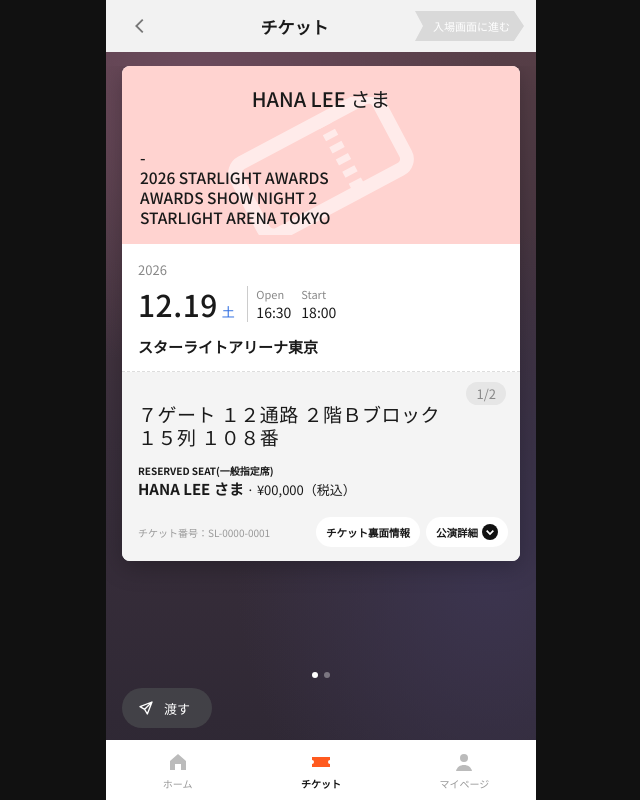
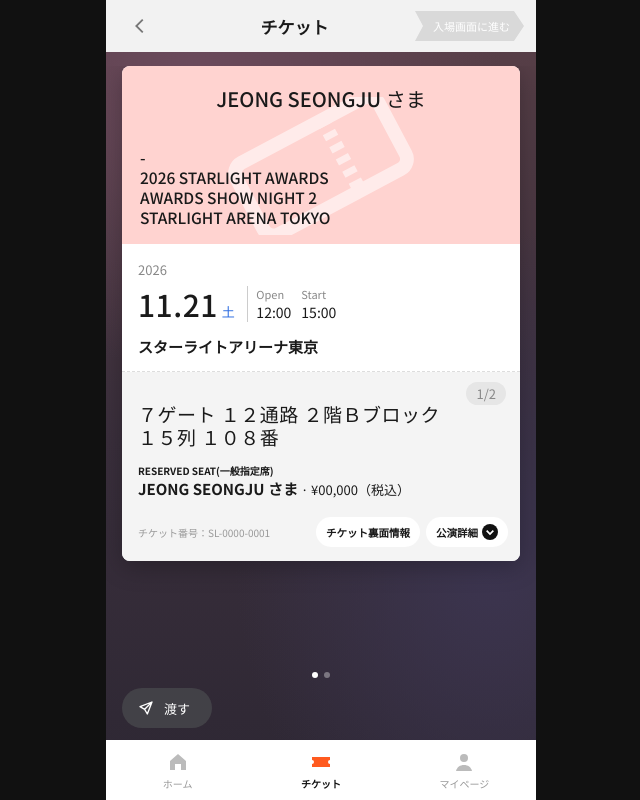
Before and after one commit to mer8731-maker/myhmp, a plain HTML site: page index.html in a window 1280 px wide. Shown: the whole page, without its empty margins (319-959 px from the left). Drawn offline with Linux system fonts and the light colour scheme.

Commit message:
Update names, date and times
Co-Authored-By: Claude Opus 5.5 <noreply@anthropic.com>
Claude-Session: https://claude.ai/code/session_01YLRzRMCUNuWrZUcCwhEsRQ

```diff
--- a/index.html
+++ b/index.html
@@ -34,7 +34,7 @@
                   <line x1="120" y1="25" x2="120" y2="95" stroke-dasharray="6 6"/>
                 </g>
               </svg>
-              <p class="holder">HANA LEE さま</p>
+              <p class="holder">JEONG SEONGJU さま</p>
               <p class="event">
                 -<br>
                 2026 STARLIGHT AWARDS<br>
@@ -46,10 +46,10 @@
             <div class="when">
               <span class="year">2026</span>
               <div class="when-row">
-                <span class="date">12.19<small>土</small></span>
+                <span class="date">11.21<small>土</small></span>
                 <div class="times">
-                  <div><span class="label">Open</span><span>16:30</span></div>
-                  <div><span class="label">Start</span><span>18:00</span></div>
+                  <div><span class="label">Open</span><span>12:00</span></div>
+                  <div><span class="label">Start</span><span>15:00</span></div>
                 </div>
               </div>
               <p class="venue">スターライトアリーナ東京</p>
@@ -59,7 +59,7 @@
               <span class="page-badge">1/2</span>
               <p class="seat-main">７ゲート １２通路 ２階Ｂブロック<br>１５列 １０８番</p>
               <p class="seat-type">RESERVED SEAT(一般指定席)</p>
-              <p class="seat-holder"><b>HANA LEE さま</b> · ¥00,000（税込）</p>
+              <p class="seat-holder"><b>JEONG SEONGJU さま</b> · ¥00,000（税込）</p>
             </div>
 
             <div class="ticket-foot">
@@ -86,7 +86,7 @@
                   <line x1="120" y1="25" x2="120" y2="95" stroke-dasharray="6 6"/>
                 </g>
               </svg>
-              <p class="holder">HANA LEE さま</p>
+              <p class="holder">JEONG SEONGJU さま</p>
               <p class="event">
                 -<br>
                 2026 STARLIGHT AWARDS<br>
@@ -98,10 +98,10 @@
             <div class="when">
               <span class="year">2026</span>
               <div class="when-row">
-                <span class="date">12.19<small>土</small></span>
+                <span class="date">11.21<small>土</small></span>
                 <div class="times">
-                  <div><span class="label">Open</span><span>16:30</span></div>
-                  <div><span class="label">Start</span><span>18:00</span></div>
+                  <div><span class="label">Open</span><span>12:00</span></div>
+                  <div><span class="label">Start</span><span>15:00</span></div>
                 </div>
               </div>
               <p class="venue">スターライトアリーナ東京</p>
@@ -111,7 +111,7 @@
               <span class="page-badge">2/2</span>
               <p class="seat-main">７ゲート １２通路 ２階Ｂブロック<br>１５列 １０９番</p>
               <p class="seat-type">RESERVED SEAT(一般指定席)</p>
-              <p class="seat-holder"><b>同行者 さま</b> · ¥00,000（税込）</p>
+              <p class="seat-holder"><b>HEO CHAEMIN さま</b> · ¥00,000（税込）</p>
             </div>
 
             <div class="ticket-foot">
```
